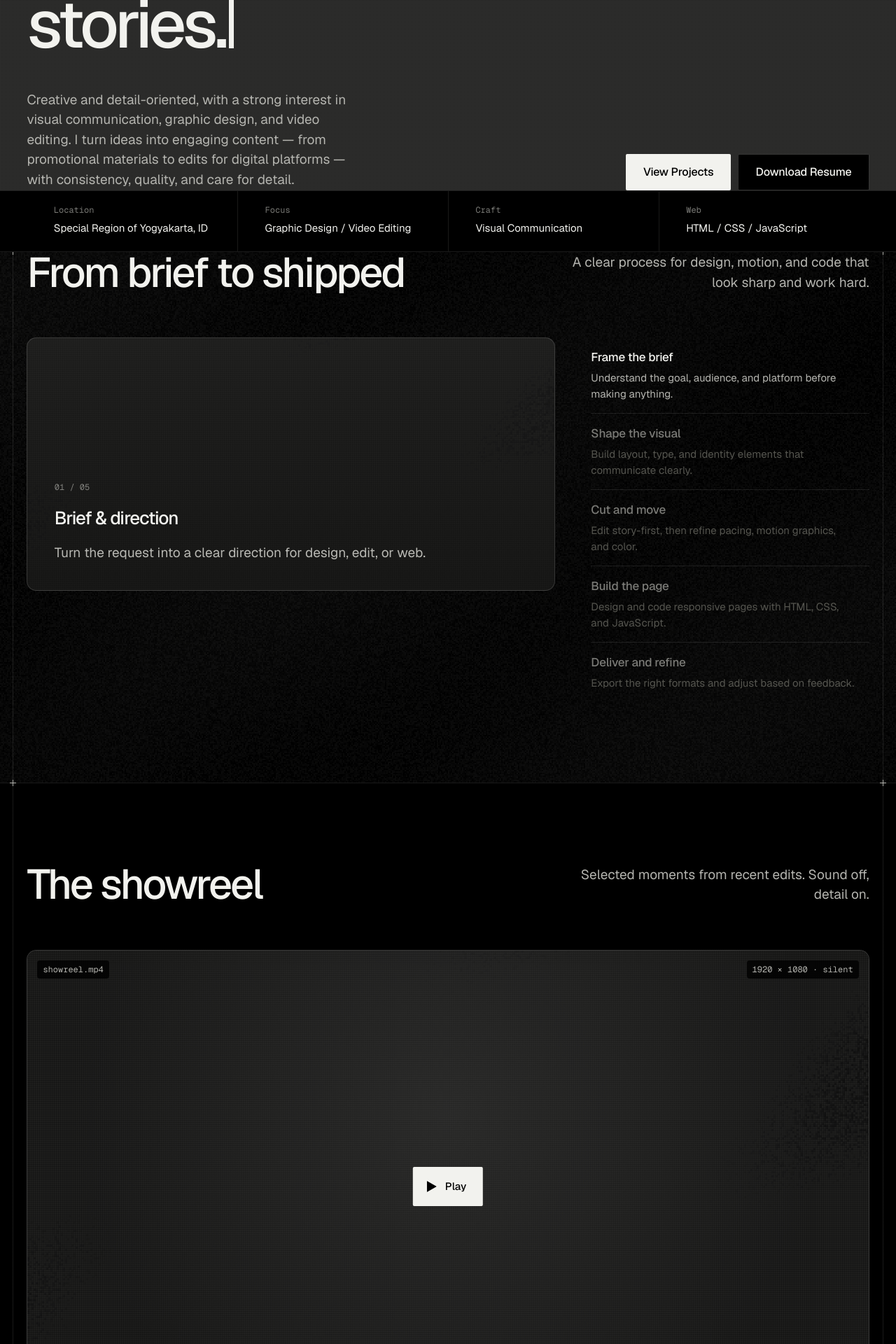
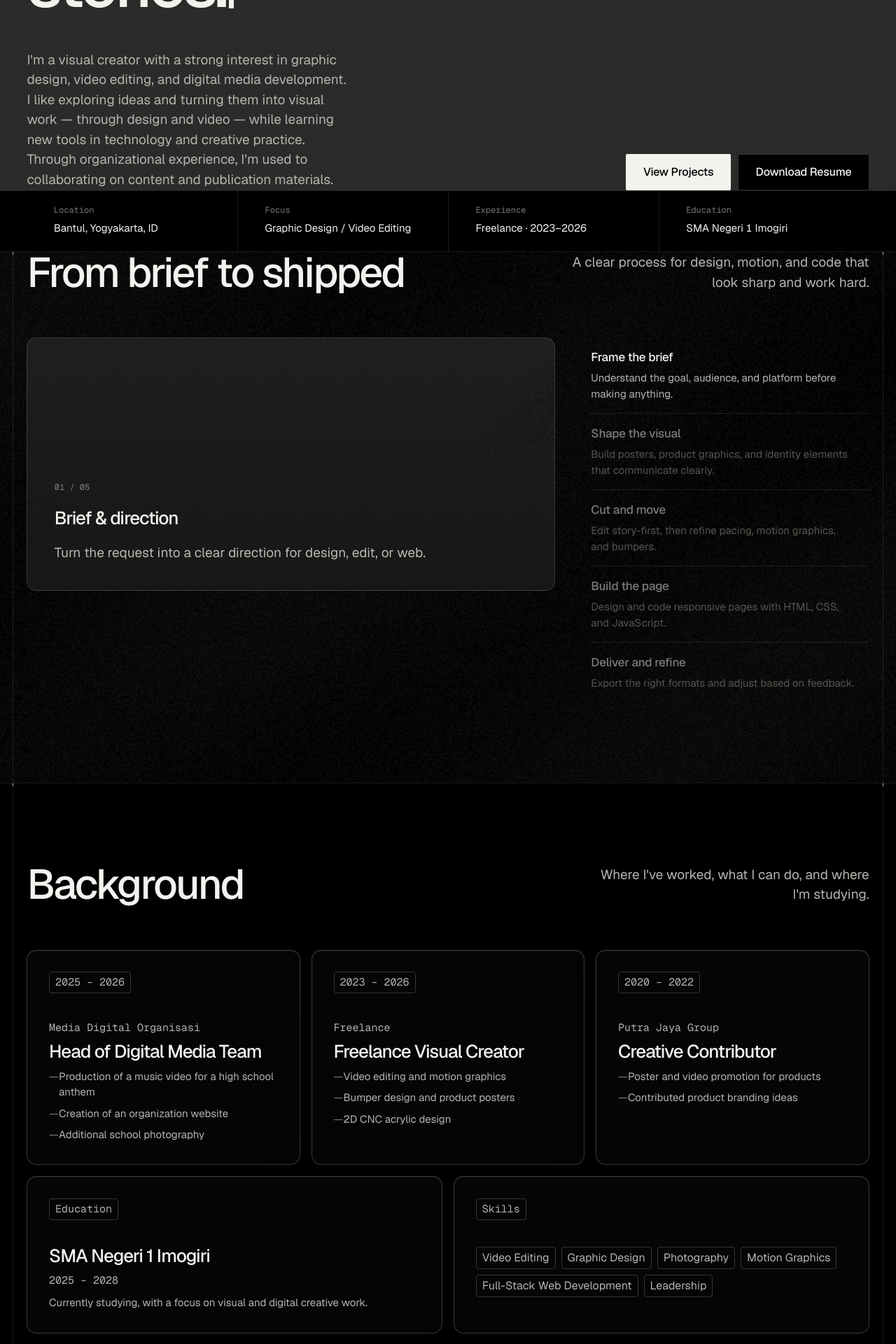
Before and after one commit to SuryaRaehan/PORTOFOLIO, a React (Vite) app: page / in a window 1280 px wide. Shown: the part 440-2360 px from the top of the page at 70% size. Built offline with nearby package versions, Linux system fonts and the light colour scheme.

Commit message:
Align portfolio content with resume

```diff
--- a/src/App.tsx
+++ b/src/App.tsx
@@ -4,6 +4,7 @@ import Faq from "./components/Faq";
 import Footer from "./components/Footer";
 import Header from "./components/Header";
 import Hero from "./components/Hero";
+import Experience from "./components/Experience";
 import Process from "./components/Process";
 import Projects from "./components/Projects";
 import Showcase from "./components/Showcase";
@@ -24,7 +25,7 @@ function Services() {
             Design, edit, and build work for digital platforms.
           </p>
         </div>
-        <div className="cards cards--3">
+        <div className="cards cards--4">
           {SERVICES.map((service, index) => (
             <article className="card" data-in="" style={stagger(index)} key={service.title}>
               <p className="mono card-tag">{service.tag}</p>
@@ -47,6 +48,7 @@ export default function App() {
       <main id="main">
         <Hero />
         <Process />
+        <Experience />
         <Showcase />
         <Services />
         <Stack />
--- a/src/components/Contact.tsx
+++ b/src/components/Contact.tsx
@@ -19,6 +19,12 @@ export default function Contact() {
               <div>
                 <dt className="mono">To</dt>
                 <dd>{content.EMAIL}</dd>
+              </div>
+              <div>
+                <dt className="mono">Phone</dt>
+                <dd>
+                  <a href={content.PHONE_URL}>{content.PHONE}</a>
+                </dd>
               </div>
               <div>
                 <dt className="mono">Location</dt>
--- /dev/null
+++ b/src/components/Experience.tsx
@@ -0,0 +1,48 @@
+import * as content from "../content";
+import stagger from "../util";
+import SectionHead from "./ui/SectionHead";
+
+export default function Experience() {
+  return (
+    <section className="sec sec--field" id="experience">
+      <div className="wrap">
+        <SectionHead
+          title="Background"
+          lead="Where I've worked, what I can do, and where I'm studying."
+        />
+        <div className="cards cards--3">
+          {content.EXPERIENCE.map((job, index) => (
+            <article className="card" data-in="" style={stagger(index)} key={job.role}>
+              <p className="mono card-tag">{job.period}</p>
+              <p className="mono dim">{job.org}</p>
+              <h3>{job.role}</h3>
+              <ul className="bullets">
+                {job.highlights.map((item) => (
+                  <li key={item}>{item}</li>
+                ))}
+              </ul>
+            </article>
+          ))}
+        </div>
+        <div className="cards cards--2" style={{ marginTop: 16 }}>
+          <article className="card" data-in="">
+            <p className="mono card-tag">Education</p>
+            <h3>{content.EDUCATION.school}</h3>
+            <p className="mono dim">{content.EDUCATION.period}</p>
+            <p>{content.EDUCATION.detail}</p>
+          </article>
+          <article className="card" data-in="" style={stagger(1)}>
+            <p className="mono card-tag">Skills</p>
+            <ul className="tag-list">
+              {content.SKILLS.map((skill) => (
+                <li className="card-tag" key={skill}>
+                  {skill}
+                </li>
+              ))}
+            </ul>
+          </article>
+        </div>
+      </div>
+    </section>
+  );
+}
--- a/src/content.ts
+++ b/src/content.ts
@@ -1,5 +1,7 @@
 import type {
   Capability,
+  EducationItem,
+  ExperienceItem,
   FaqItem,
   Metric,
   NavItem,
@@ -11,19 +13,22 @@ import type {
 } from "./model";
 
 export const NAME = "Surya Raehan Aryudi";
-export const ROLE = "Creative Video Editor & Graphic Designer";
+export const ROLE = "Video Editor & Graphic Designer";
 export const TAGLINE = "A portfolio for design, motion, and the web.";
 export const HERO_LEAD =
-  "Creative and detail-oriented, with a strong interest in visual communication, graphic design, and video editing. I turn ideas into engaging content — from promotional materials to edits for digital platforms — with consistency, quality, and care for detail.";
-export const FOCUS = "Graphic Design · Video Editing · Web";
-export const LOCATION = "Special Region of Yogyakarta, ID";
+  "I'm a visual creator with a strong interest in graphic design, video editing, and digital media development. I like exploring ideas and turning them into visual work — through design and video — while learning new tools in technology and creative practice. Through organizational experience, I'm used to collaborating on content and publication materials.";
+export const FOCUS = "Graphic Design · Video Editing · Digital Media";
+export const LOCATION = "Bantul, Yogyakarta, ID";
 export const EMAIL = "suryaraehan73@gmail.com";
-export const RESUME_URL = "./resume.pdf";
+export const PHONE = "+62 882-0064-19310";
+export const PHONE_URL = `tel:${PHONE.replace(/[^\d+]/g, "")}`;
+export const RESUME_URL = "./media/RESUME%20CV%20SURYA.pdf";
 export const GITHUB_URL = "https://github.com/suryaraehan";
 export const LINKEDIN_URL = "https://linkedin.com/in/suryaraehan";
 
 export const NAV: NavItem[] = [
   { label: "Process", href: "#process" },
+  { label: "Experience", href: "#experience" },
   { label: "Work", href: "#work" },
   { label: "Stack", href: "#stack" },
   { label: "Contact", href: "#contact" },
@@ -35,8 +40,55 @@ export const HERO_WORDS = ["designs.", "edits.", "stories.", "websites."];
 export const METRICS: Metric[] = [
   { label: "Location", value: LOCATION },
   { label: "Focus", value: "Graphic Design / Video Editing" },
-  { label: "Craft", value: "Visual Communication" },
-  { label: "Web", value: "HTML / CSS / JavaScript" },
+  { label: "Experience", value: "Freelance · 2023–2026" },
+  { label: "Education", value: "SMA Negeri 1 Imogiri" },
+];
+
+export const EXPERIENCE: ExperienceItem[] = [
+  {
+    period: "2025 – 2026",
+    role: "Head of Digital Media Team",
+    org: "Media Digital Organisasi",
+    highlights: [
+      "Production of a music video for a high school anthem",
+      "Creation of an organization website",
+      "Additional school photography",
+    ],
+  },
+  {
+    period: "2023 – 2026",
+    role: "Freelance Visual Creator",
+    org: "Freelance",
+    highlights: [
+      "Video editing and motion graphics",
+      "Bumper design and product posters",
+      "2D CNC acrylic design",
+    ],
+  },
+  {
+    period: "2020 – 2022",
+    role: "Creative Contributor",
+    org: "Putra Jaya Group",
+    highlights: [
+      "Poster and video promotion for products",
+      "Contributed product branding ideas",
+    ],
+  },
+];
+
+export const EDUCATION: EducationItem = {
+  period: "2025 – 2028",
+  school: "SMA Negeri 1 Imogiri",
+  detail: "Currently studying, with a focus on visual and digital creative work.",
+};
+
+export const SKILLS: string[] = [
+  "Video Editing",
+  "Graphic Design",
+  "Photography",
+  "Motion Graphics",
+  "Full-Stack Web Development",
+  "Leadership",
 ];
 
 export const PROCESS: ProcessStep[] = [
@@ -48,21 +100,21 @@ export const PROCESS: ProcessStep[] = [
   },
   {
     name: "Shape the visual",
-    detail: "Build layout, type, and identity elements that communicate clearly.",
+    detail: "Build posters, product graphics, and identity elements that communicate clearly.",
     previewTitle: "Visual system",
-    previewBody: "Typography, color, and composition across social and promotional materials.",
+    previewBody: "Typography, color, and composition across posters, social content, and branding.",
   },
   {
     name: "Cut and move",
-    detail: "Edit story-first, then refine pacing, motion graphics, and color.",
+    detail: "Edit story-first, then refine pacing, motion graphics, and bumpers.",
     previewTitle: "Motion & edit",
-    previewBody: "Cinematic and short-form edits with grading and purposeful animation.",
+    previewBody: "Music videos, promotional edits, and short-form work with purposeful animation.",
   },
   {
     name: "Build the page",
     detail: "Design and code responsive pages with HTML, CSS, and JavaScript.",
     previewTitle: "Web design",
-    previewBody: "Basic UI/UX, clean layout, and front-end work for digital platforms.",
+    previewBody: "Organization websites and responsive pages built for digital publications.",
   },
   {
     name: "Deliver and refine",
@@ -76,92 +128,100 @@ export const SERVICES: Service[] = [
   {
     tag: "design",
     title: "Graphic Design",
-    body: "Social media content, digital posters and promotional design, branding and visual identity, and marketing materials.",
+    body: "Poster and product design, social media content, branding ideas, and promotional materials.",
   },
   {
     tag: "motion",
     title: "Video Editing",
-    body: "Cinematic and promotional videos, social reels and short-form edits, event documentation, and video storytelling.",
+    body: "Music videos, video promotion, short-form edits, motion graphics, and bumper design.",
+  },
+  {
+    tag: "photo",
+    title: "Photography",
+    body: "School and product photography captured to support publications and promotions.",
   },
   {
     tag: "code",
-    title: "Digital Development",
-    body: "Website design and basic front-end development with HTML, CSS, and JavaScript.",
+    title: "Web Development",
+    body: "Organization websites and responsive pages, with front-end work and full-stack fundamentals.",
   },
 ];
 
 export const STACK: StackItem[] = [
-  { name: "Graphic & Social Design", cmd: "$ design --brand --social" },
-  { name: "Video & Post-Production", cmd: "$ edit --motion --grade" },
-  { name: "Typography & Layout", cmd: "$ type --scale --grid" },
-  { name: "Web & UI Basics", cmd: "$ html --css --javascript" },
+  { name: "Adobe Premiere Pro", cmd: "$ edit --timeline --color" },
+  { name: "Adobe After Effects", cmd: "$ motion --graphics --bumper" },
+  { name: "CapCut", cmd: "$ cut --short-form" },
+  { name: "Affinity by Canva", cmd: "$ design --poster --layout" },
+  { name: "Canva", cmd: "$ design --social --fast" },
+  { name: "VS Code", cmd: "$ code --web --fullstack" },
 ];
 
 export const CAPABILITIES: Capability[] = [
   {
     title: "Creative thinking",
-    body: "Turning ideas into clear visual work across design, editing, and web, with consistency from first draft to final export.",
+    body: "Exploring ideas and learning new tools in design, editing, and digital media to turn them into better visual work.",
     meta: "idea → output",
   },
   {
-    title: "Detail and collaboration",
-    body: "Attentive, adaptable, and responsible in teamwork and communication, with time management for delivery.",
-    meta: "craft → team",
+    title: "Leadership & collaboration",
+    body: "Led a digital media team and worked with peers on content and publication materials for school activities.",
+    meta: "team → delivery",
   },
 ];
 
 export const PROJECTS: Project[] = [
   {
-    category: "Graphic Design",
-    title: "Social media content",
-    body: "Posts, banners, and promotional graphics built for consistent visual communication across platforms.",
-    outcome: "Deliverable: social media assets",
-  },
-  {
     category: "Video Editing",
-    title: "Short-form video",
-    body: "Reels and short edits with story-led cuts, motion graphics, and color finishing.",
-    outcome: "Deliverable: platform-ready edits",
-  },
-  {
-    category: "Branding",
-    title: "Visual identity",
-    body: "Marks, type, and layout systems for brands that need a consistent look across materials.",
-    outcome: "Deliverable: identity guidelines",
+    title: "Music video for a school anthem",
+    body: "A music video produced for a high school anthem as part of the digital media team.",
+    outcome: "Deliverable: music video",
   },
   {
     category: "Web Design",
-    title: "Website design",
-    body: "Responsive pages and basic front-end builds using HTML, CSS, and JavaScript.",
-    outcome: "Deliverable: responsive website",
+    title: "Organization website",
+    body: "A website created for an organization, with responsive pages for its content and publications.",
+    outcome: "Deliverable: website",
+  },
+  {
+    category: "Graphic Design",
+    title: "Product promotion",
+    body: "Promotional posters and videos for products, developed with branding ideas at Putra Jaya Group.",
+    outcome: "Deliverable: posters and video",
+  },
+  {
+    category: "Freelance",
+    title: "Design & motion work",
+    body: "Bumper design, motion graphics, product posters, and 2D CNC acrylic design for freelance clients.",
+    outcome: "Deliverable: design assets",
   },
 ];
 
 export const FAQ: FaqItem[] = [
   {
     q: "What services do you offer?",
-    a: "Graphic design, video editing, and web design — including social media content, promotional materials, short-form video, and responsive websites.",
+    a: "Graphic design, video editing, photography, and web development — including posters, promotional videos, motion graphics, bumpers, and organization websites.",
   },
   {
-    q: "Which skills do you work with?",
-    a: "Visual communication, branding, typography and layout, post-production, color grading, motion graphics, basic UI/UX, and HTML, CSS, and JavaScript.",
+    q: "Which tools do you work with?",
+    a: "Adobe Premiere Pro, Adobe After Effects, CapCut, Affinity by Canva, Canva, and VS Code.",
   },
   {
-    q: "What does a typical project look like?",
-    a: "I start with the brief and platform, shape the visual direction, then design, edit, or build iteratively before delivering platform-ready files.",
+    q: "What experience do you have?",
+    a: "I've worked freelance since 2023, led a digital media team in 2025–2026, and created promotion materials at Putra Jaya Group from 2020 to 2022.",
   },
   {
     q: "Do you work with teams or solo?",
-    a: "Both. I can collaborate with an existing team or handle a project end-to-end, depending on what the work needs.",
+    a: "Both. As head of a digital media team, I'm used to collaborating on content and publication materials, and I also handle freelance projects end-to-end.",
   },
   {
     q: "How do we get started?",
-    a: "Send a brief by email with what you're making, your timeline, and what success looks like. I'll reply with next steps.",
+    a: "Send a brief by email or phone with what you're making, your timeline, and what success looks like. I'll reply with next steps.",
   },
 ];
 
 export const SOCIALS: SocialLink[] = [
   { label: "GitHub", href: GITHUB_URL },
   { label: "LinkedIn", href: LINKEDIN_URL },
+  { label: "Phone", href: PHONE_URL },
   { label: "Email", href: `mailto:${EMAIL}` },
 ];
--- a/styles/layout.css
+++ b/styles/layout.css
@@ -68,6 +68,11 @@
 .card h3 { font-size: var(--t-h3); letter-spacing: -.04em; font-weight: 500; line-height: 1.05; }
 .card p { color: var(--ink-2); text-wrap: pretty; font-size: 15px; line-height: 1.5; }
 .card-tag { border: 1px solid var(--line-strong); color: var(--ink-2); border-radius: 4px; justify-self: start; margin-bottom: 28px; padding: 3px 8px; }
+.bullets { display: grid; gap: 8px; }
+.bullets li { color: var(--ink-2); font-size: 15px; line-height: 1.5; padding-left: 14px; position: relative; }
+.bullets li::before { content: "—"; color: var(--muted); position: absolute; left: 0; }
+.tag-list { flex-wrap: wrap; align-items: flex-start; gap: 8px; display: flex; }
+.tag-list .card-tag { margin-bottom: 0; white-space: nowrap; }
 .card--small h3 { letter-spacing: -.02em; font-size: 18px; }
 .card--media { gap: 0; padding: 0; overflow: hidden; }
 .card--media:hover { transform: none; }
```
Also changed, not shown: src/model.ts (+13 -0 lines), 2 other files (tests, documents, lock files or other folders).
